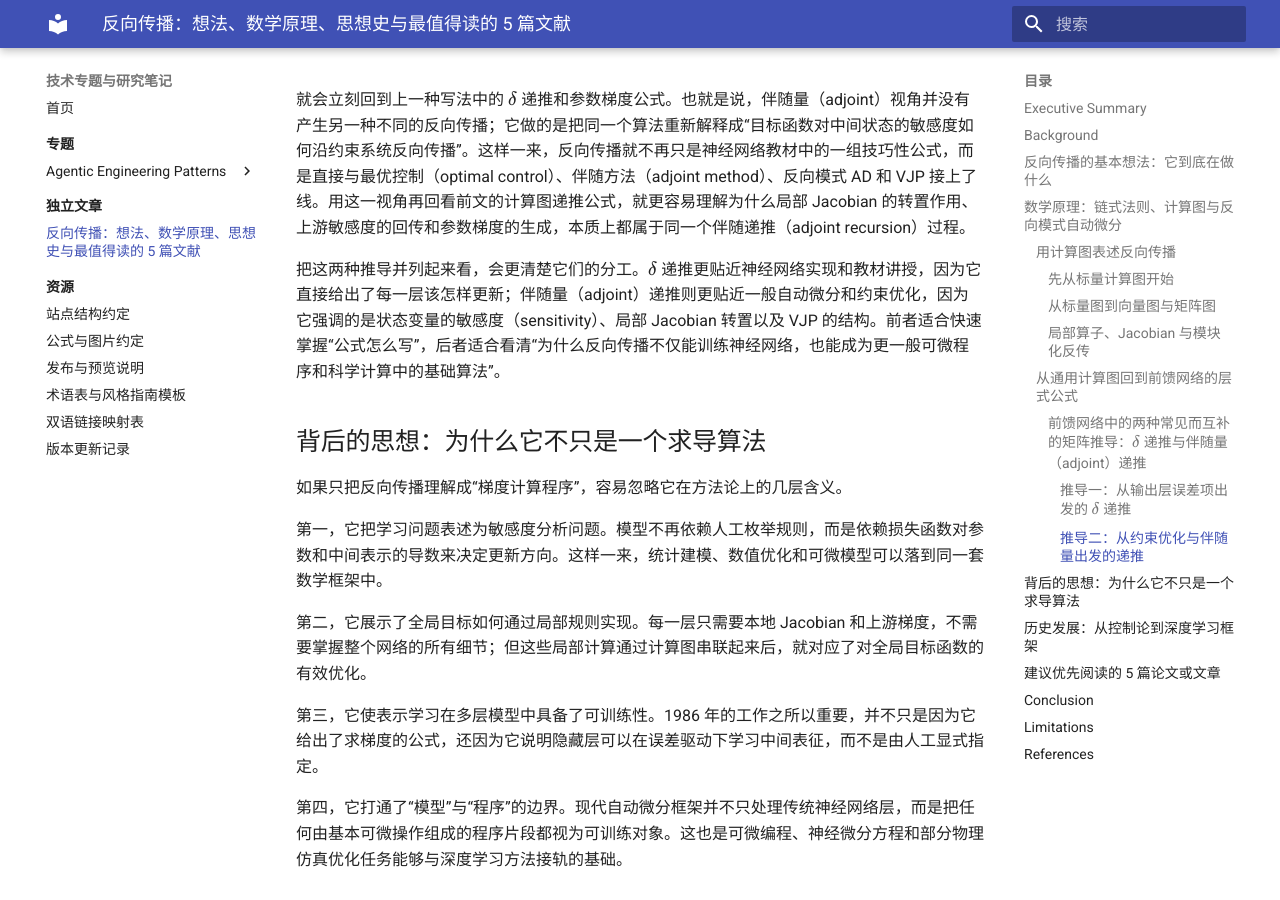
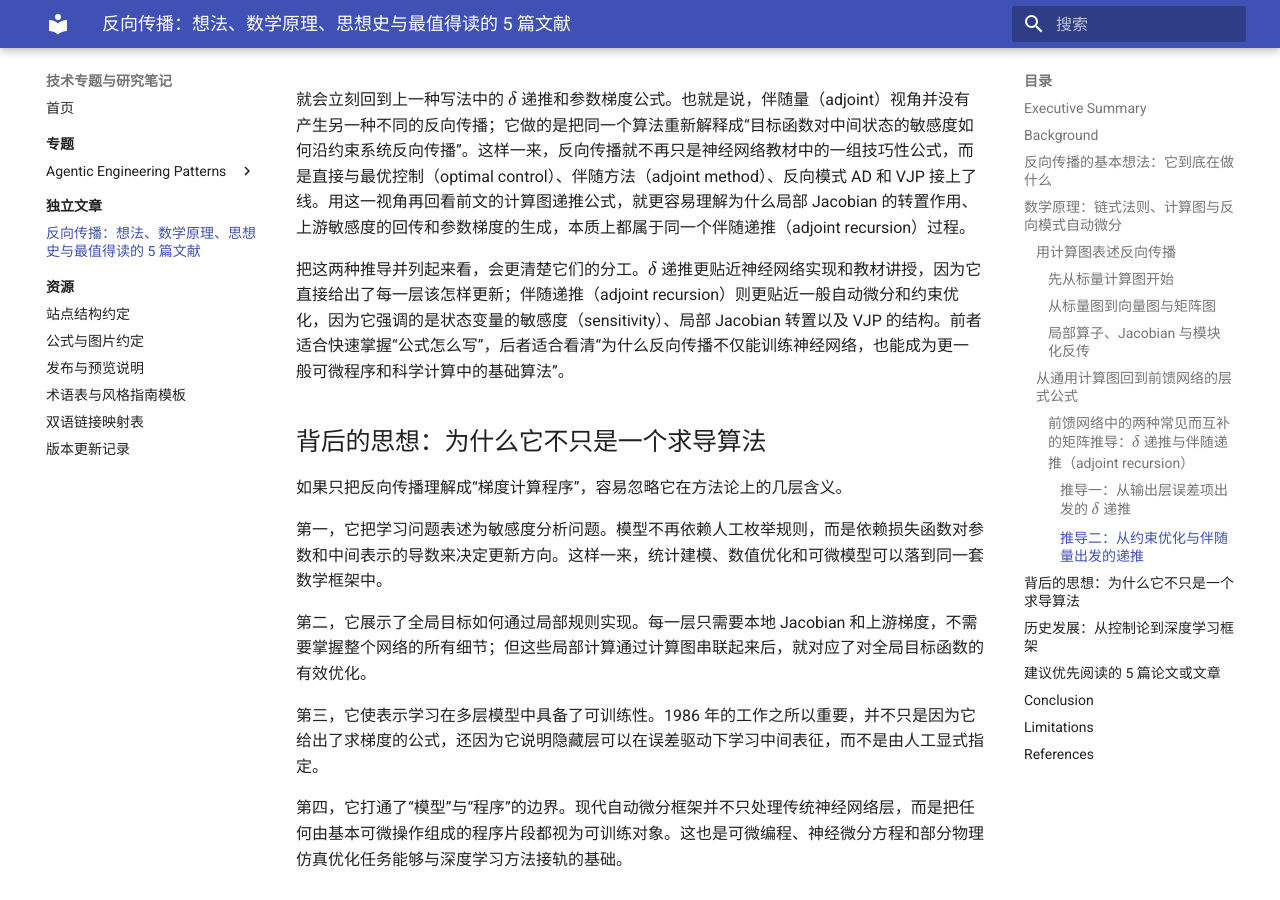
Before and after one commit to mypopydev/mypopydev.github.io, an MkDocs documentation site: the page built from docs/articles/backpropagation-ideas-math-history-5-readings.md, in a window 1280 px wide and 900 px high, scrolled down 16688 px. Built offline with MkDocs 1.6.1 and Material for MkDocs 9.7.7, drawn with Linux system fonts in a browser that asks for light colours; some of the changed text lies outside the part shown.

Commit message:
Polish backprop caption terminology

```diff
--- a/docs/articles/backpropagation-ideas-math-history-5-readings.md
+++ b/docs/articles/backpropagation-ideas-math-history-5-readings.md
@@ -286,7 +286,7 @@ $$
 
 如果把这一层式写法再向前推进一步，同一个反向传播算法还可以在前馈网络语境下被写成两条互补的正式推导路径：一种从教材里更常见的 $\delta$ 递推公式出发，另一种从伴随量（adjoint）语言出发。
 
-#### 前馈网络中的两种常见而互补的矩阵推导：$\delta$ 递推与伴随量（adjoint）递推
+#### 前馈网络中的两种常见而互补的矩阵推导：$\delta$ 递推与伴随递推（adjoint recursion）
 如果把上面的公式与更具体的推导材料对照来看，那么 Sudeep Raja 的两篇文章正好对应两条非常典型而且彼此互补的路径。前一篇 *A Derivation of Backpropagation in Matrix Form* 更接近神经网络教材常见的“按层写出误差项，再把它矩阵化”的推导；后一篇 *Yet Another Derivation of Backpropagation in Matrix Form (this time using Adjoints)* 则把同一过程放回约束优化、拉格朗日乘子与伴随量（adjoint）的语言中。两条路在数学上给出的是同一个反向传播算法，但它们强调的对象、起点和解释重点并不相同。
 
 ##### 推导一：从输出层误差项出发的 $\delta$ 递推
@@ -361,7 +361,7 @@ $$
 
 就会立刻回到上一种写法中的 $\delta$ 递推和参数梯度公式。也就是说，伴随量（adjoint）视角并没有产生另一种不同的反向传播；它做的是把同一个算法重新解释成“目标函数对中间状态的敏感度如何沿约束系统反向传播”。这样一来，反向传播就不再只是神经网络教材中的一组技巧性公式，而是直接与最优控制（optimal control）、伴随方法（adjoint method）、反向模式 AD 和 VJP 接上了线。用这一视角再回看前文的计算图递推公式，就更容易理解为什么局部 Jacobian 的转置作用、上游敏感度的回传和参数梯度的生成，本质上都属于同一个伴随递推（adjoint recursion）过程。
 
-把这两种推导并列起来看，会更清楚它们的分工。$\delta$ 递推更贴近神经网络实现和教材讲授，因为它直接给出了每一层该怎样更新；伴随量（adjoint）递推则更贴近一般自动微分和约束优化，因为它强调的是状态变量的敏感度（sensitivity）、局部 Jacobian 转置以及 VJP 的结构。前者适合快速掌握“公式怎么写”，后者适合看清“为什么反向传播不仅能训练神经网络，也能成为更一般可微程序和科学计算中的基础算法”。
+把这两种推导并列起来看，会更清楚它们的分工。$\delta$ 递推更贴近神经网络实现和教材讲授，因为它直接给出了每一层该怎样更新；伴随递推（adjoint recursion）则更贴近一般自动微分和约束优化，因为它强调的是状态变量的敏感度（sensitivity）、局部 Jacobian 转置以及 VJP 的结构。前者适合快速掌握“公式怎么写”，后者适合看清“为什么反向传播不仅能训练神经网络，也能成为更一般可微程序和科学计算中的基础算法”。
 
 ## 背后的思想：为什么它不只是一个求导算法
 如果只把反向传播理解成“梯度计算程序”，容易忽略它在方法论上的几层含义。
```
Also changed, not shown: other parts of docs/articles/backpropagation-ideas-math-history-5-readings.md (+1 -1 lines), docs/assets/images/articles/backpropagation/fig_credit_assignment.svg, docs/assets/images/articles/backpropagation/fig_forward_vs_reverse_ad.svg, docs/assets/images/articles/backpropagation/fig_scalar_to_jacobian_vjp.svg.
